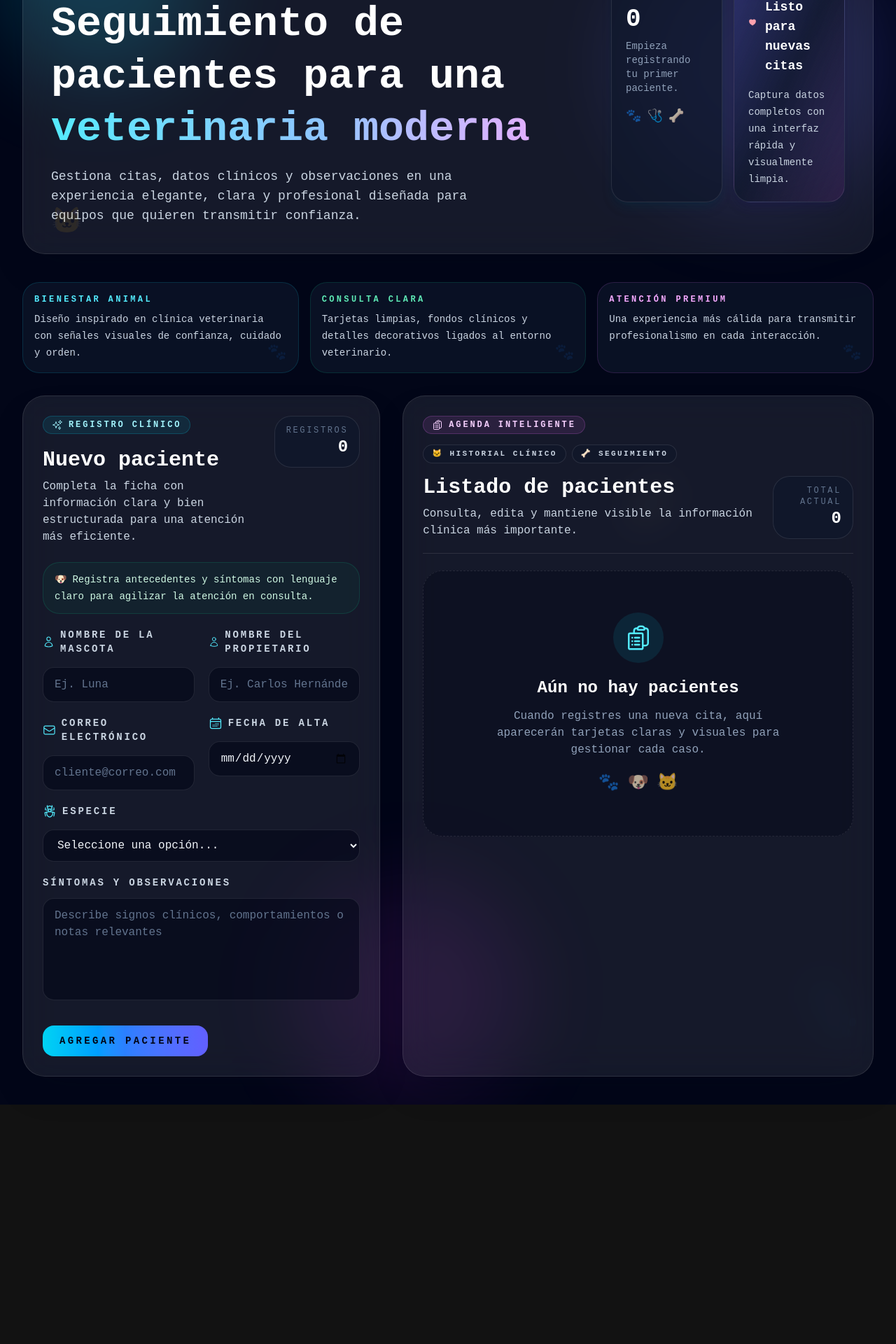
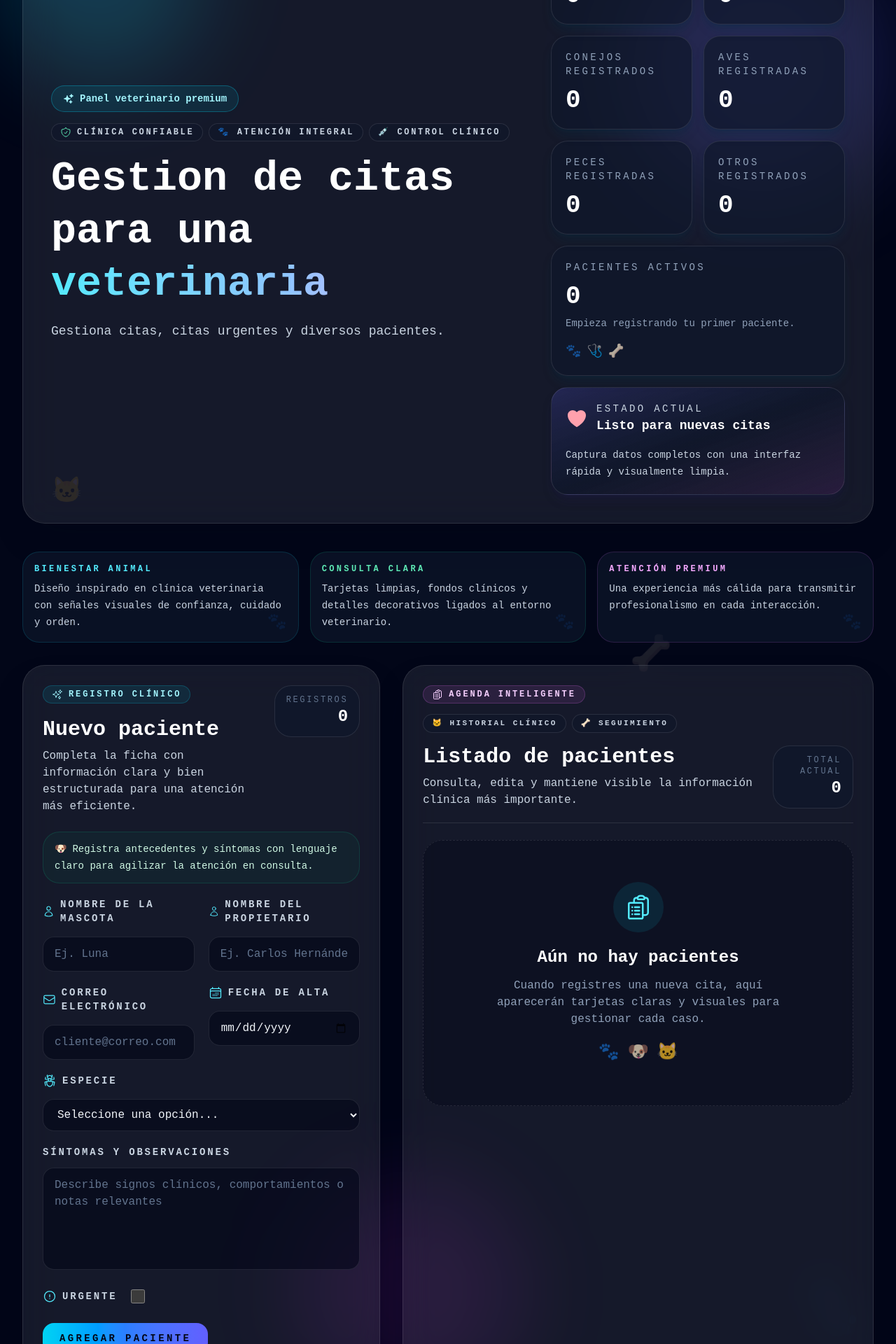
Before and after one commit to RamonVazquezG/citas, a React (Vite) app: page / in a window 1280 px wide. Shown: the part 180-2100 px from the top of the page at 70% size. Before the commit the page ends 1758 px from the top, so only its background shows below. Built offline with nearby package versions, Linux system fonts and the light colour scheme; a web font is replaced by a local one.

Commit message:
Parte 4. Contador de especies Parte 5. Urgentes

```diff
--- a/src/App.jsx
+++ b/src/App.jsx
@@ -1,7 +1,7 @@
 import Header from "./components/Header.jsx"
 import ListadoPacientes from "./components/ListadoPacientes.jsx"
 import Formulario from "./components/Formulario.jsx"
-import {useState, useEffect} from "react"
+import { useState, useEffect } from "react"
 import { ToastContainer } from 'react-toastify';
 import 'react-toastify/dist/ReactToastify.css'
 
@@ -49,6 +49,12 @@ function App() {
 
       <div className="relative mx-auto flex min-h-screen w-full max-w-7xl flex-col px-4 py-8 sm:px-6 lg:px-8 lg:py-10">
         <Header
+          cantidadPerros={pacientes.filter(p => p.especie === 'Perro').length}
+          cantidadGatos={pacientes.filter(p => p.especie === 'Gato').length}
+          cantidadConejos={pacientes.filter(p => p.especie === 'Conejo').length}
+          cantidadAves={pacientes.filter(p => p.especie === 'Ave').length}
+          cantidadPeces={pacientes.filter(p => p.especie === 'Pez').length}
+          cantidadOtros={pacientes.filter(p => p.especie === 'Otro').length}
           totalPacientes={pacientes.length}
           modoEdicion={Boolean(paciente?.id)}
         />
@@ -76,7 +82,6 @@ function App() {
             setPacientes={setPacientes}
             paciente={paciente}
             setPaciente={setPaciente}
-            modoEdicion={Boolean(paciente?.id)}
           />
 
           <ListadoPacientes
--- a/src/components/Formulario.jsx
+++ b/src/components/Formulario.jsx
@@ -11,13 +11,14 @@ import {
     BugAntIcon,
 } from "@heroicons/react/24/outline";
 
-const Formulario = ({ pacientes, setPacientes, paciente, setPaciente, modoEdicion }) => {
+const Formulario = ({ pacientes, setPacientes, paciente, setPaciente }) => {
     const [nombre, setNombre] = useState('');
     const [propietario, setPropietario] = useState('');
     const [email, setEmail] = useState('');
     const [fecha, setFecha] = useState('');
     const [especie, setEspecie] = useState('');
     const [sintomas, setSintomas] = useState('');
+    const [urgente, setUrgente] = useState(false);
     const [error, setError] = useState({});
 
     const notify = () => toast('Paciente Registrado');
@@ -35,6 +36,7 @@ const Formulario = ({ pacientes, setPacientes, paciente, setPaciente, modoEdicio
             setFecha(paciente.fecha || '')
             setEspecie(paciente.especie || '')
             setSintomas(paciente.sintomas || '')
+            setUrgente(paciente.urgente || false)
         }
     }, [paciente])
 
@@ -61,13 +63,14 @@ const Formulario = ({ pacientes, setPacientes, paciente, setPaciente, modoEdicio
             }),
 
         especie: z
-            .enum(["perro", "gato", "conejo", "ave", "otro"], {
+            .enum(["Perro", "Gato", "Conejo", "Ave", "Pez", "Otro"], {
                 message: "Campo obligatorio, por favor elija la especie de su mascota"
             }),
 
         sintomas: z
             .string()
             .min(10, "Describe los síntomas con al menos 10 caracteres"),
+        urgente: z.boolean().optional(),
     });
 
 
@@ -97,7 +100,8 @@ const Formulario = ({ pacientes, setPacientes, paciente, setPaciente, modoEdicio
             email,
             fecha,
             especie,
-            sintomas
+            sintomas,
+            urgente
         });
 
         if (!resultado.success) {
@@ -129,6 +133,7 @@ const Formulario = ({ pacientes, setPacientes, paciente, setPaciente, modoEdicio
         setFecha('');
         setEspecie('');
         setSintomas('');
+        setUrgente(false);
     };
 
     const handleCancelar = () => {
@@ -142,6 +147,7 @@ const Formulario = ({ pacientes, setPacientes, paciente, setPaciente, modoEdicio
         setFecha('');
         setEspecie('');
         setSintomas('');
+        setUrgente(false);
 
         // Limpiar cualquier error que pueda aparecer
         setError({});
@@ -286,11 +292,12 @@ const Formulario = ({ pacientes, setPacientes, paciente, setPaciente, modoEdicio
                         onChange={e => setEspecie(e.target.value)}
                     >
                         <option value="default">Seleccione una opción...</option>
-                        <option value="perro">Perro</option>
-                        <option value="gato">Gato</option>
-                        <option value="conejo">Conejo</option>
-                        <option value="ave">Ave</option>
-                        <option value="otro">otro</option>
+                        <option value="Perro">Perro</option>
+                        <option value="Gato">Gato</option>
+                        <option value="Conejo">Conejo</option>
+                        <option value="Ave">Ave</option>
+                        <option value="Pez">Pez</option>
+                        <option value="Otro">Otro</option>
                     </select>
 
                     {error?.especie?._errors[0] && (
@@ -322,6 +329,23 @@ const Formulario = ({ pacientes, setPacientes, paciente, setPaciente, modoEdicio
                     )}
                 </div>
 
+                <div>
+                    <label className={labelBaseClasses} htmlFor="urgente">
+                        <span className="mb-2 flex items-center gap-2 text-slate-300">
+                            <ExclamationCircleIcon className="h-5 w-5 text-cyan-300" />
+                            Urgente
+
+                            <input
+                                type="checkbox"
+                                id="urgente"
+                                onChange={e => setUrgente(e.target.checked)}
+                                checked={urgente}
+                                className="ml-3 h-5 w-5 rounded border border-white/10 bg-slate-950/60 text-cyan-400 focus:ring-cyan-400/20"
+                            />
+                        </span>
+                    </label>
+                </div>
+
                 <div className="flex flex-col gap-3 pt-2 sm:flex-row sm:items-center sm:justify-between">
 
                     {paciente?.id && (
--- a/src/components/Header.jsx
+++ b/src/components/Header.jsx
@@ -2,13 +2,13 @@ import React from 'react'
 import { HeartIcon, SparklesIcon } from '@heroicons/react/24/solid'
 import { ShieldCheckIcon } from '@heroicons/react/24/outline'
 
-const Header = ({ totalPacientes, modoEdicion }) => {
+const Header = ({ cantidadPerros, cantidadGatos, cantidadConejos, cantidadAves, cantidadPeces, cantidadOtros, totalPacientes, modoEdicion }) => {
   return (
     <header className="mb-8 overflow-hidden rounded-4xl border border-white/10 bg-white/8 p-6 shadow-2xl shadow-slate-950/30 backdrop-blur-xl sm:p-8 lg:mb-10 lg:p-10">
       <div className="pointer-events-none absolute right-8 top-6 hidden text-5xl opacity-10 lg:block">🐶</div>
       <div className="pointer-events-none absolute left-10 bottom-6 hidden text-4xl opacity-10 lg:block">🐱</div>
       <div className="flex flex-col gap-8 lg:flex-row lg:items-center lg:justify-between">
-        <div className="max-w-3xl">
+        <div className="max-w-2xl">
           <div className="mb-4 inline-flex items-center gap-2 rounded-full border border-cyan-400/30 bg-cyan-400/10 px-4 py-2 text-sm font-semibold text-cyan-200">
             <SparklesIcon className="h-4 w-4" />
             Panel veterinario premium
@@ -28,19 +28,53 @@ const Header = ({ totalPacientes, modoEdicion }) => {
           </div>
 
           <h1 className="text-4xl font-black leading-tight text-white sm:text-5xl xl:text-6xl">
-            Seguimiento de pacientes para una
+            Gestion de citas para una
             <span className="block bg-gradient-to-r from-cyan-300 via-blue-300 to-fuchsia-300 bg-clip-text text-transparent">
-              veterinaria moderna
+              veterinaria
             </span>
           </h1>
 
           <p className="mt-4 max-w-2xl text-base leading-7 text-slate-300 sm:text-lg">
-            Gestiona citas, datos clínicos y observaciones en una experiencia elegante,
-            clara y profesional diseñada para equipos que quieren transmitir confianza.
+            Gestiona citas, citas urgentes y diversos pacientes.
           </p>
         </div>
 
-        <div className="grid gap-4 sm:grid-cols-2 lg:w-90 lg:grid-cols-1 xl:w-105 xl:grid-cols-2">
+        <div className="grid gap-4 sm:grid-cols-2 lg:w-90 lg:grid-cols-3 xl:w-105 xl:grid-cols-1">
+          <div className="grid gap-4 sm:grid-cols-2 lg:w-90 lg:grid-cols-3 xl:w-105 xl:grid-cols-2">
+
+            <div className="rounded-3xl border border-white/10 bg-slate-900/70 p-5 shadow-lg shadow-cyan-950/30">
+              <p className="text-sm uppercase tracking-[0.24em] text-slate-400">Perros registrados</p>
+              <p className="mt-3 text-4xl font-black text-white">{cantidadPerros}</p>
+            </div>
+
+            <div className="rounded-3xl border border-white/10 bg-slate-900/70 p-5 shadow-lg shadow-cyan-950/30">
+              <p className="text-sm uppercase tracking-[0.24em] text-slate-400">Gatos registrados</p>
+              <p className="mt-3 text-4xl font-black text-white">{cantidadGatos}</p>
+            </div>
+
+            <div className="rounded-3xl border border-white/10 bg-slate-900/70 p-5 shadow-lg shadow-cyan-950/30">
+              <p className="text-sm uppercase tracking-[0.24em] text-slate-400">Conejos registrados</p>
+              <p className="mt-3 text-4xl font-black text-white">{cantidadConejos}</p>
+            </div>
+
+            <div className="rounded-3xl border border-white/10 bg-slate-900/70 p-5 shadow-lg shadow-cyan-950/30">
+              <p className="text-sm uppercase tracking-[0.24em] text-slate-400">Aves registradas</p>
+              <p className="mt-3 text-4xl font-black text-white">{cantidadAves}</p>
+            </div>
+
+            <div className="rounded-3xl border border-white/10 bg-slate-900/70 p-5 shadow-lg shadow-cyan-950/30">
+              <p className="text-sm uppercase tracking-[0.24em] text-slate-400">Peces registradas</p>
+              <p className="mt-3 text-4xl font-black text-white">{cantidadPeces}</p>
+            </div>
+
+            <div className="rounded-3xl border border-white/10 bg-slate-900/70 p-5 shadow-lg shadow-cyan-950/30">
+              <p className="text-sm uppercase tracking-[0.24em] text-slate-400">Otros registrados</p>
+              <p className="mt-3 text-4xl font-black text-white">{cantidadOtros}</p>
+            </div>
+          </div>
+
+          <div className="grid gap-4 sm:grid-cols-2 lg:w-90 lg:grid-cols-6 xl:w-105 xl:grid-cols-1">
+
             <div className="rounded-3xl border border-white/10 bg-slate-900/70 p-5 shadow-lg shadow-cyan-950/30">
               <p className="text-sm uppercase tracking-[0.24em] text-slate-400">Pacientes activos</p>
               <p className="mt-3 text-4xl font-black text-white">{totalPacientes}</p>
@@ -67,6 +101,9 @@ const Header = ({ totalPacientes, modoEdicion }) => {
               </p>
             </div>
           </div>
+
+        </div>
+
       </div>
     </header>
   )
--- a/src/components/Paciente.jsx
+++ b/src/components/Paciente.jsx
@@ -4,7 +4,7 @@ import { PencilSquareIcon, TrashIcon } from '@heroicons/react/24/outline'
 
 const Paciente = ({ paciente, setPaciente, setPacientes }) => {
 
-    const { nombre, propietario, email, fecha, especie, sintomas, id } = paciente
+    const { nombre, propietario, email, fecha, especie, sintomas, urgente, id } = paciente
 
 
     const fechaFormateada = new Intl.DateTimeFormat('es-MX', {
@@ -22,14 +22,21 @@ const Paciente = ({ paciente, setPaciente, setPacientes }) => {
         toast.error('Paciente eliminado')
     }
 
+    const degradadoTarjetaNoUrgente = "from-cyan-400 via-blue-500 to-fuchsia-500";
+    const degradadoTarjetaUrgente = "from-rose-400 via-red-500 to-rose-500";
+    const textoUrgente = "text-red-300";
+    const textoNoUrgente = "text-cyan-300";
+    const hoverUrgente = "hover:border-rose-300/40";
+    const hoverNoUrgente = "hover:border-cyan-300/40";
+
     return (
-        <article className="overflow-hidden rounded-[1.75rem] border border-white/10 bg-slate-950/60 shadow-xl shadow-slate-950/20 transition duration-300 hover:-translate-y-1 hover:border-cyan-400/30">
-            <div className="h-1.5 w-full bg-linear-to-r from-cyan-400 via-blue-500 to-fuchsia-500" />
+        <article className={`overflow-hidden rounded-[1.75rem] border border-white/10 bg-slate-950/60 shadow-xl shadow-slate-950/20 transition duration-300 hover:-translate-y-1 ${urgente ? hoverUrgente : hoverNoUrgente}`}>
+            <div className={`h-1.5 w-full bg-linear-to-r ${urgente ? degradadoTarjetaUrgente : degradadoTarjetaNoUrgente}`} />
 
             <div className="p-5 sm:p-6">
                 <div className="mb-5 flex flex-col gap-3 border-b border-white/10 pb-5 sm:flex-row sm:items-start sm:justify-between">
                     <div>
-                        <p className="text-xs font-semibold uppercase tracking-[0.24em] text-cyan-300">Paciente veterinario</p>
+                        <p className={`text-xs font-semibold uppercase tracking-[0.24em] ${urgente ? textoUrgente : textoNoUrgente}`}>Paciente veterinario</p>
                         <h3 className="mt-2 text-2xl font-black text-white">{nombre}</h3>
                         <p className="mt-1 text-sm text-slate-400">Responsable: {propietario}</p>
                         <div className="mt-3 flex flex-wrap gap-2">
@@ -65,6 +72,10 @@ const Paciente = ({ paciente, setPaciente, setPacientes }) => {
                     <p className="mt-2 text-sm leading-7 text-slate-300 sm:text-base">{sintomas}</p>
                 </div>
 
+
+                <p className="mt-2 text-sm leading-7 text-red-500 sm:text-base">{urgente ? 'ES URGENTE' : ''}</p>
+
+
                 <div className="mt-6 flex flex-col gap-3 sm:flex-row sm:justify-end">
                     <button
                         type="button"
```
Also changed, not shown: 1 other file (tests, documents, lock files or other folders). Lines whose indentation alone changed are shown as unchanged.
